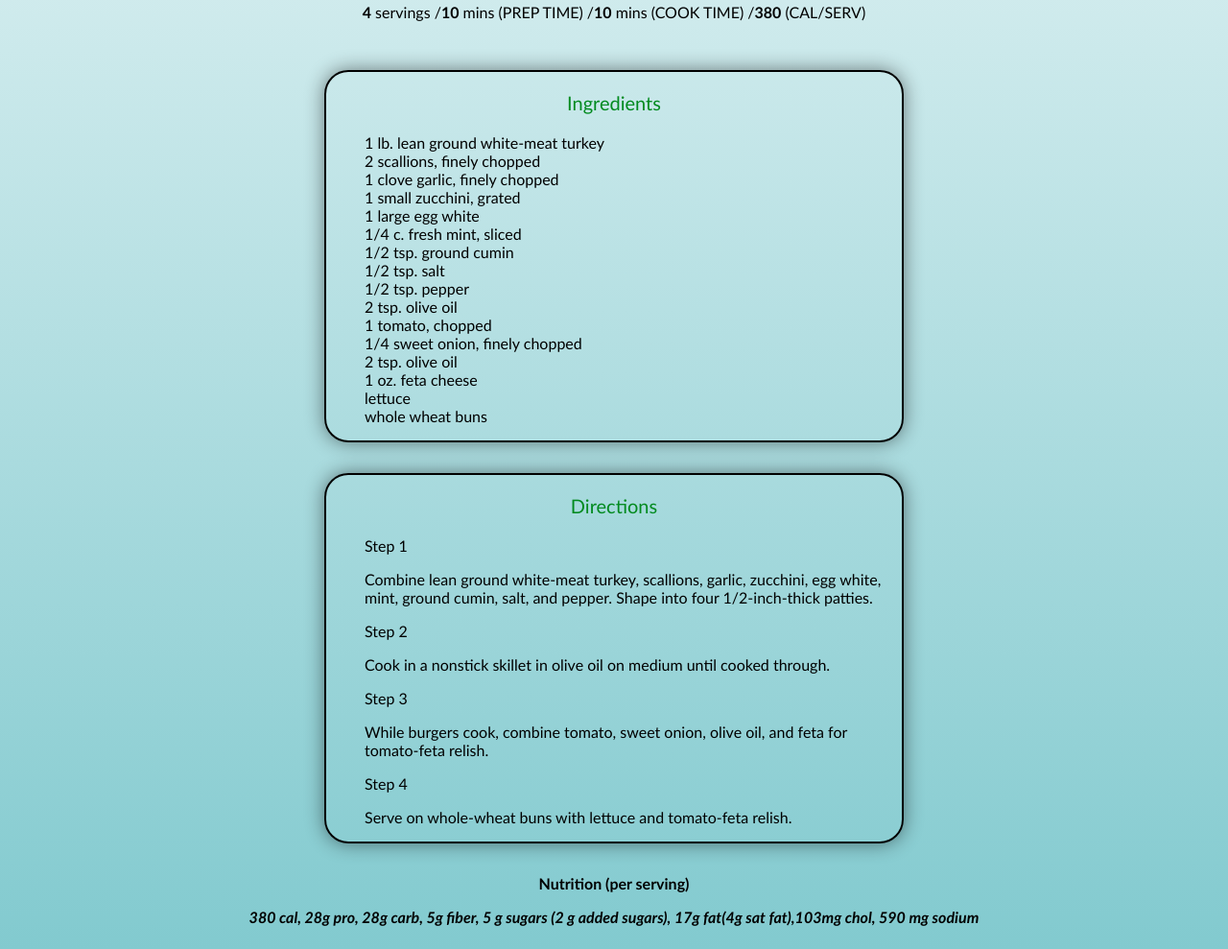
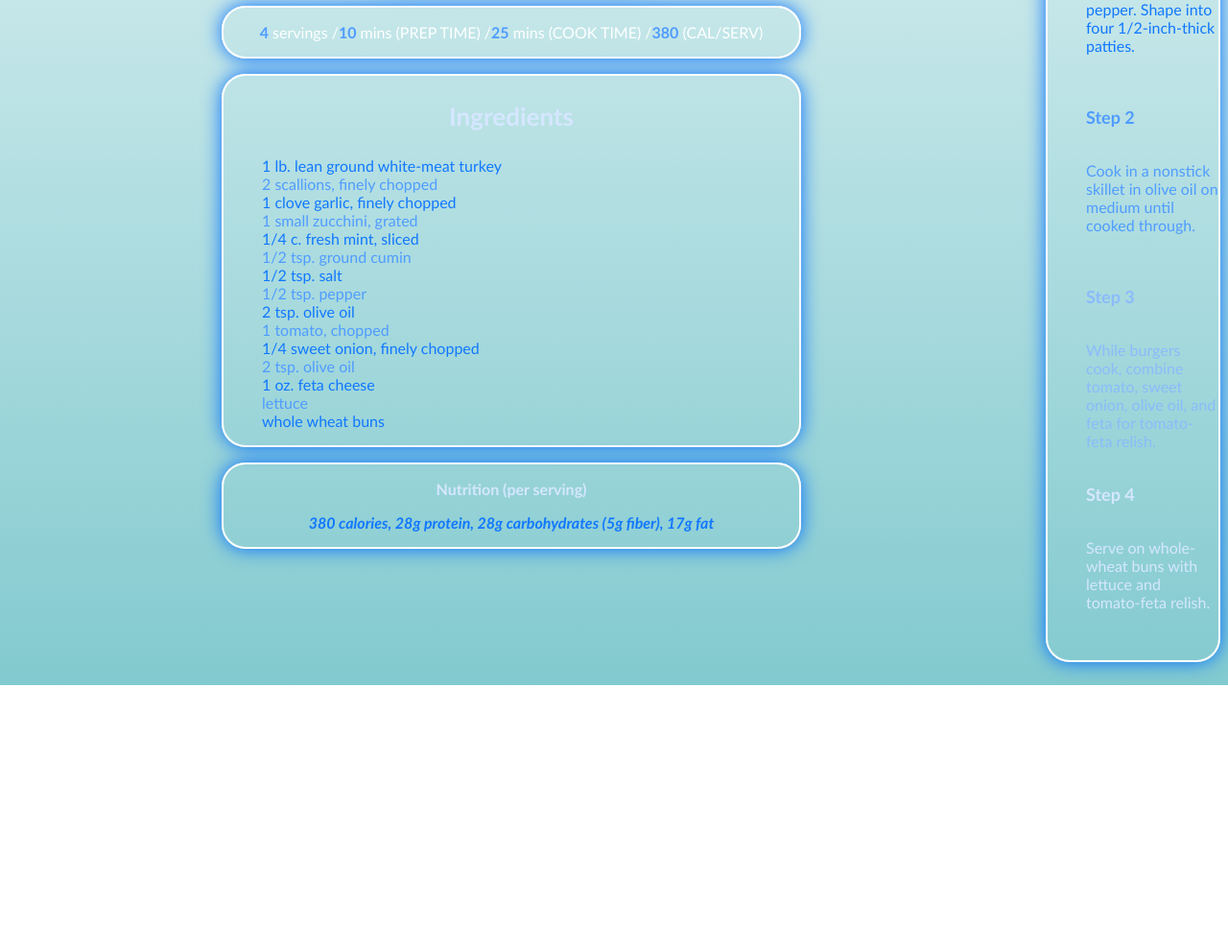
Before and after one commit to RDimitri31/odin-recipes, a plain HTML site: page recipes/Greek_Turkey_Burger.html in a window 1280 px wide. Shown: the part 614-1603 px from the top of the page at 96% size. After the commit the page ends 1328 px from the top, so only its background shows below. Drawn offline with Linux system fonts and the light colour scheme.

Commit message:
Add files via upload
At this moment the project is finished.
There will be updates in the future, I want to use JavaScript in the future for this project once I learn how to use it.

```diff
--- a/recipes/Greek_Turkey_Burger.html
+++ b/recipes/Greek_Turkey_Burger.html
@@ -6,48 +6,73 @@
     <title>Greek Turkey Burger</title>
     <link rel="stylesheet" href="../styles.css">
 </head>
-<body>
-    <h1 class="title LC">Greek Turkey Burger</h1>
-    <img class="image" src="../images/Greek_Turkey_Burgers.jpg" height="450" width="650">
-    <p class="details LC"><strong>4</strong> servings /<strong>10</strong> mins (PREP TIME) /<strong>10</strong> mins (COOK TIME) /<strong>380</strong> (CAL/SERV)</p>
+<h1 class="title LC">Greek Turkey Burger</h1>
+<div class="content">
+    <div class="left">
+        <img class="imagelc" src="../images/Greek_Turkey_Burgers.jpg" height="450" width="650">
+        <div class="dlcontainer">
+            <p class="details" style="color: rgb(255, 255, 255);"><strong style="color: rgb(80, 156, 255);">4</strong> servings /<strong style="color: rgb(80, 156, 255);">10</strong> mins (PREP TIME) /<strong style="color: rgb(80, 156, 255);">25</strong> mins (COOK TIME) /<strong style="color: rgb(80, 156, 255);">380</strong> (CAL/SERV)</p>
+            </div>
+        <div class="dlcontainer">
+            <p class="il" style="color: rgb(213, 231, 255);">Ingredients</p>
+            <ul>
+                <li style="color: rgb(17, 120, 255);">1 lb. lean ground white-meat turkey</li>
+                <li style="color: rgb(80, 156, 255);">2 scallions, finely chopped</li>
+                <li style="color: rgb(17, 120, 255);">1 clove garlic, finely chopped</li>
+                <li style="color: rgb(80, 156, 255);">1 small zucchini, grated</li>
+                <li style="color: rgb(17, 120, 255);">1/4 c. fresh mint, sliced</li>
+                <li style="color: rgb(80, 156, 255);">1/2 tsp. ground cumin</li>
+                <li style="color: rgb(17, 120, 255);">1/2 tsp. salt</li>
+                <li style="color: rgb(80, 156, 255);">1/2 tsp. pepper</li>
+                <li style="color: rgb(17, 120, 255);">2 tsp. olive oil</li>
+                <li style="color: rgb(80, 156, 255);">1 tomato, chopped</li>
+                <li style="color: rgb(17, 120, 255);">1/4 sweet onion, finely chopped</li>
+                <li style="color: rgb(80, 156, 255);">2 tsp. olive oil</li>
+                <li style="color: rgb(17, 120, 255);">1 oz. feta cheese</li>
+                <li style="color: rgb(80, 156, 255);">lettuce</li>
+                <li style="color: rgb(17, 120, 255);">whole wheat buns</li>
+            </ul>
+        </div>
+        <div class="dlcontainer">
+        <div class="nutrition">
+            <p style="color: rgb(213, 231, 255);">Nutrition (per serving)</p>
+            <p><strong style="color: rgb(17, 120, 255);"><em>380 calories, 28g protein, 28g carbohydrates (5g fiber), 17g fat</em></strong></p>
+        </div>
+        </div>
+        </div>
+<div class="dlcontainer">
     <br>
-<div class="ilcontainer">
-    <p class="il">Ingredients</p>
+    <br>
+    <br>
+    <br>
+    <br>
+    <p class="dl">Directions</p>
     <ul>
-        <li>1 lb. lean ground white-meat turkey</li>
-        <li>2 scallions, finely chopped</li>
-        <li>1 clove garlic, finely chopped</li>
-        <li>1 small zucchini, grated</li>
-        <li>1 large egg white</li>
-        <li>1/4 c. fresh mint, sliced</li>
-        <li>1/2 tsp. ground cumin</li>
-        <li>1/2 tsp. salt</li>
-        <li>1/2 tsp. pepper</li>
-        <li>2 tsp. olive oil</li>
-        <li>1 tomato, chopped</li>
-        <li>1/4 sweet onion, finely chopped</li>
-        <li>2 tsp. olive oil</li>
-        <li>1 oz. feta cheese</li>
-        <li>lettuce</li>
-        <li>whole wheat buns</li>
+        <br>
+        <br>
+        <br>
+        <br>
+        <br>
+        <li style="color: rgb(17, 120, 255); font-weight: 900; font-size: 18px;">Step 1</li>
+        <br>
+        <p style="color: rgb(17, 120, 255);">Combine lean ground white-meat turkey, scallions, garlic, zucchini, egg white, mint, ground cumin, salt, and pepper. Shape into four 1/2-inch-thick patties.</p>
+        <br>
+        <br>
+           <li style="color: rgb(80, 156, 255); font-weight: 900; font-size: 18px;">Step 2</li>
+        <br>
+        <p style="color: rgb(80, 156, 255);"> Cook in a nonstick skillet in olive oil on medium until cooked through.</p>
+        <br>
+        <br>
+        <li style="color: rgb(139, 187, 250); font-weight: 900; font-size: 18px;">Step 3</li>
+        <br>
+        <p style="color: rgb(139, 187, 250);">While burgers cook, combine tomato, sweet onion, olive oil, and feta for tomato-feta relish.</p>
+        <br>
+        <li style="color: rgb(213, 231, 255); font-weight: 900; font-size: 18px;">Step 4</li>
+        <br>
+        <p style="color: rgb(213, 231, 255);">Serve on whole-wheat buns with lettuce and tomato-feta relish.</p>
+        <br>
     </ul>
 </div>
-<div class="dlcontainer">
-    <p class="dl">Directions</p>
-    <ul>
-        <li>Step 1</li>
-        <p>Combine lean ground white-meat turkey, scallions, garlic, zucchini, egg white, mint, ground cumin, salt, and pepper. Shape into four 1/2-inch-thick patties.</p>
-        <li>Step 2</li>
-        <p>Cook in a nonstick skillet in olive oil on medium until cooked through.</p>
-        <li>Step 3</li>
-        <p>While burgers cook, combine tomato, sweet onion, olive oil, and feta for tomato-feta relish.</p>
-        <li>Step 4</li>
-        <p>Serve on whole-wheat buns with lettuce and tomato-feta relish.</p>
-    </ul>
-</div>
-<div class="nutrition">
-    <p><strong>Nutrition (per serving)</strong></p>
-    <p><strong><em>380 cal, 28g pro, 28g carb, 5g fiber, 5 g sugars (2 g added sugars), 17g fat(4g sat fat),103mg chol, 590 mg sodium</em></strong></p>
 </div>
 </body>
 </html>
--- a/styles.css
+++ b/styles.css
@@ -99,16 +99,6 @@ a{
     text-align: center;
 }
 
-.ihcontainer{
-  width: 600px;
-  border: 2px solid white;
-  text-align: left;
-  padding-left: 0px;
-  margin: 16px auto;
-  border-radius: 25px;
-  box-shadow: 0px 0px 20px rgba(0, 0, 0, 0.479);
-}
-
 .dhcontainer{
   width: 600px;
   border: 2px solid rgb(255, 255, 255);
@@ -122,7 +112,21 @@ a{
 
 /* Low Calories Recipes */
 
+.content{
+  display: flex;
+  gap: 32px;
+  max-width: fit-content;
+  padding-left: 200px;
+}
 
+.left{
+  margin-right: 200px;
+}
+
+.imagelc{
+  box-shadow: 0px 0px 20px rgba(0, 110, 255);
+  border-radius: 220px;
+}
 
 .details.LC{
     text-align: center;
@@ -130,9 +134,13 @@ a{
 
 .il,
 .dl {
-    color: rgb(0, 138, 30);
-    font-size: 20px;
-    text-align: center;
+  font-size: 26px;
+  text-align: center;
+  font-weight: 900;
+}
+
+.dl{
+  color: rgb(0, 110, 255);
 }
 
 .nutrition{
@@ -140,22 +148,12 @@ a{
   text-align: center;
 }
 
-.ilcontainer{
+.dlcontainer{
   width: 600px;
-  border: 2px solid black;
+  border: 2px solid rgba(255, 255, 255);
   text-align: left;
   padding-left: 0px;
   margin: 16px auto;
   border-radius: 25px;
-  box-shadow: 0px 0px 20px rgba(0, 0, 0, 0.479);
+  box-shadow: 0px 0px 20px rgba(0, 110, 255);
 }
-
-.dlcontainer{
-  width: 600px;
-  border: 2px solid black;
-  text-align: left;
-  padding-left: 0px;
-  margin: 16px auto;
-  border-radius: 25px;
-  box-shadow: 0px 0px 20px rgba(0, 0, 0, 0.479);
-}
```
Also changed, not shown: recipes/Kale_and_Mushroom_Fried_Rice.html (+51 -24 lines), recipes/Lemony_Salmon_Piccata.html (+51 -26 lines).
